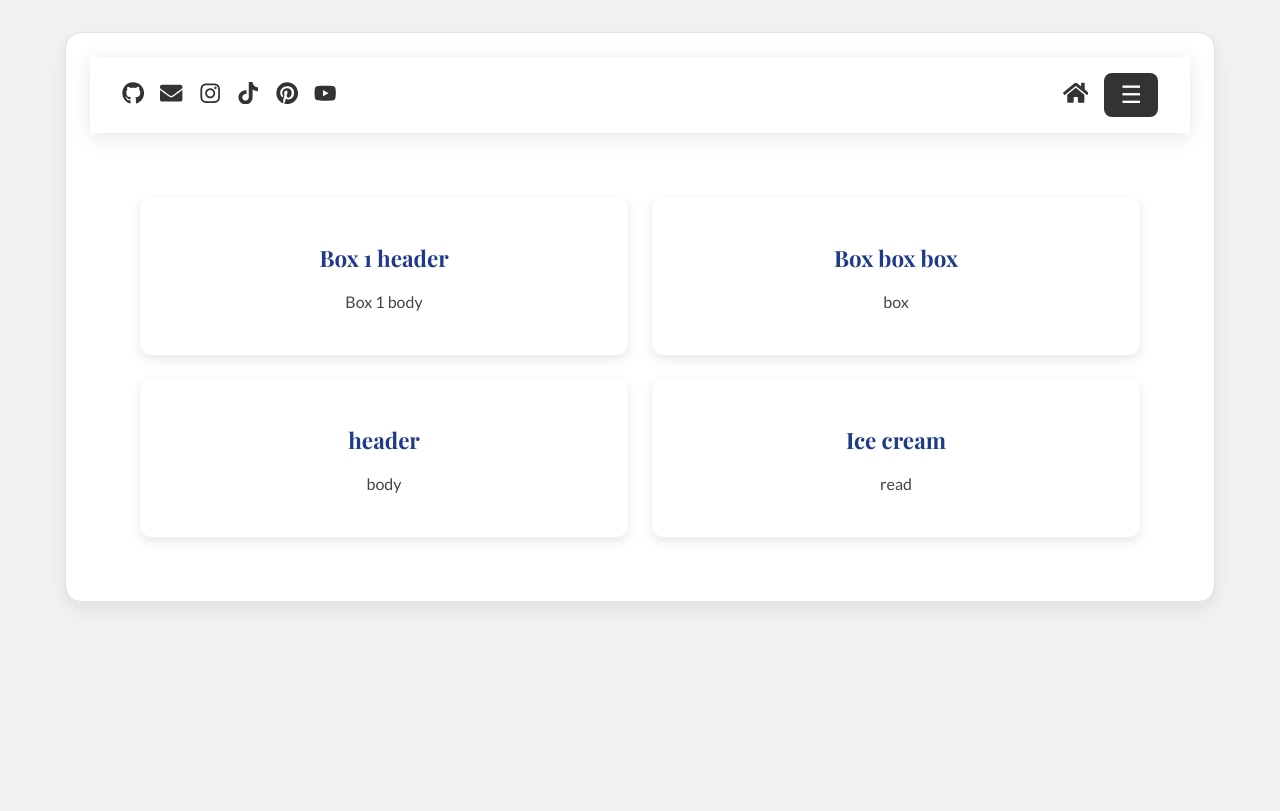
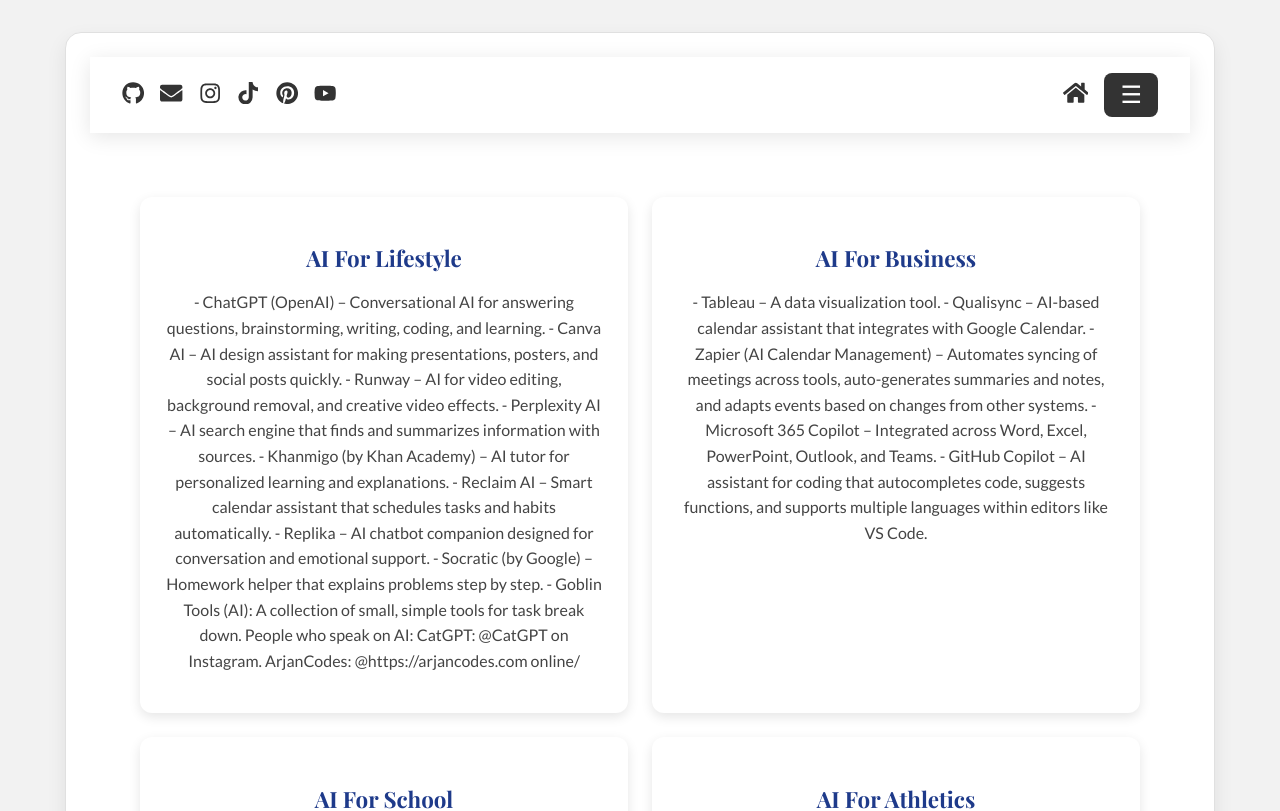
Before and after one commit to alexisbernt/Portfolio, a React (Create React App) app in the folder lexi-portfolio/: page /ai in a window 1280 px wide. Shown: the top 811 px of the page. Built offline with nearby package versions, Linux system fonts and the light colour scheme.

Commit message:
AI content added in

```diff
--- a/lexi-portfolio/src/pages/AI.js
+++ b/lexi-portfolio/src/pages/AI.js
@@ -5,20 +5,43 @@ function AI() {
     <div className="ai-container">
       <div className="ai-grid">
         <div className="ai-box">
-          <h3>Box 1 header</h3>
-          <p>Box 1 body</p>
+          <h3>AI For Lifestyle</h3>
+          <p>- ChatGPT (OpenAI) – Conversational AI for answering questions, brainstorming, writing, coding, and learning.
+            - Canva AI – AI design assistant for making presentations, posters, and social posts quickly.
+            - Runway – AI for video editing, background removal, and creative video effects.
+            - Perplexity AI – AI search engine that finds and summarizes information with sources.
+            - Khanmigo (by Khan Academy) – AI tutor for personalized learning and explanations.
+            - Reclaim AI – Smart calendar assistant that schedules tasks and habits automatically.
+            - Replika – AI chatbot companion designed for conversation and emotional support.
+            - Socratic (by Google) – Homework helper that explains problems step by step.
+            - Goblin Tools (AI): A collection of small, simple tools for task break down.
+            People who speak on AI: CatGPT: @CatGPT on Instagram. ArjanCodes: @https://arjancodes.com online/</p>
         </div>
         <div className="ai-box">
-          <h3>Box box box</h3>
-          <p>box</p>
+          <h3>AI For Business</h3>
+          <p>- Tableau – A data visualization tool.
+            - Qualisync – AI-based calendar assistant that integrates with Google Calendar.
+            - Zapier (AI Calendar Management) – Automates syncing of meetings across tools, auto-generates summaries and notes, and adapts events based on changes from other systems.
+            - Microsoft 365 Copilot – Integrated across Word, Excel, PowerPoint, Outlook, and Teams.
+            - GitHub Copilot – AI assistant for coding that autocompletes code, suggests functions, and supports multiple languages within editors like VS Code.
+
+          </p>
         </div>
         <div className="ai-box">
-          <h3>header</h3>
-          <p>body</p>
+          <h3>AI For School</h3>
+          <p>- Socratic (by Google) – Homework helper that explains problems step by step.
+            - Khanmigo (by Khan Academy) – AI tutor for personalized learning and explanations.
+            - Common LLMs: ChatGPT, Gemini, Copilot, and Claude.
+            - ChatGPT: OpenAI’s ChatGPT now features a Study Mode that acts like a personal tutor: students can select subjects, set their skill level, and have the tool generate quizzes, flashcards, and tailored explanations.
+            - Google NotebookLM: Note-taking and research assistant lets students upload their documents (like class notes or PDFs) and ask questions about them.
+          </p>
         </div>
         <div className="ai-box">
-          <h3>Ice cream</h3>
-          <p>read</p>
+          <h3>AI For Athletics</h3>
+          <p>- For workouts → Fitbod, Freeletics, Vi Trainer.
+            - For nutrition → Lumen, Noom, Nutrium.
+            - For sleep/recovery → Whoop, Oura, Fitbit.
+            - For overall health tracking → Ada Health, Headspace AI, Wellory.</p>
         </div>
       </div>
     </div>
```
